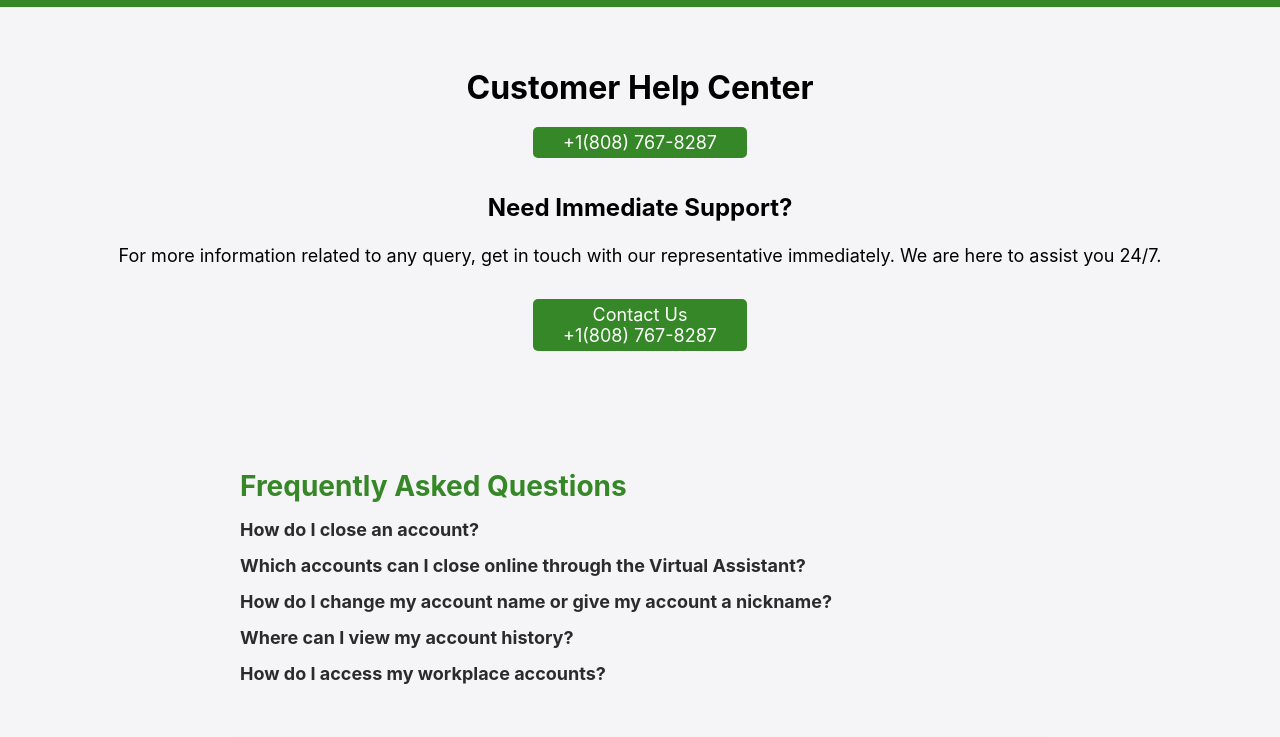
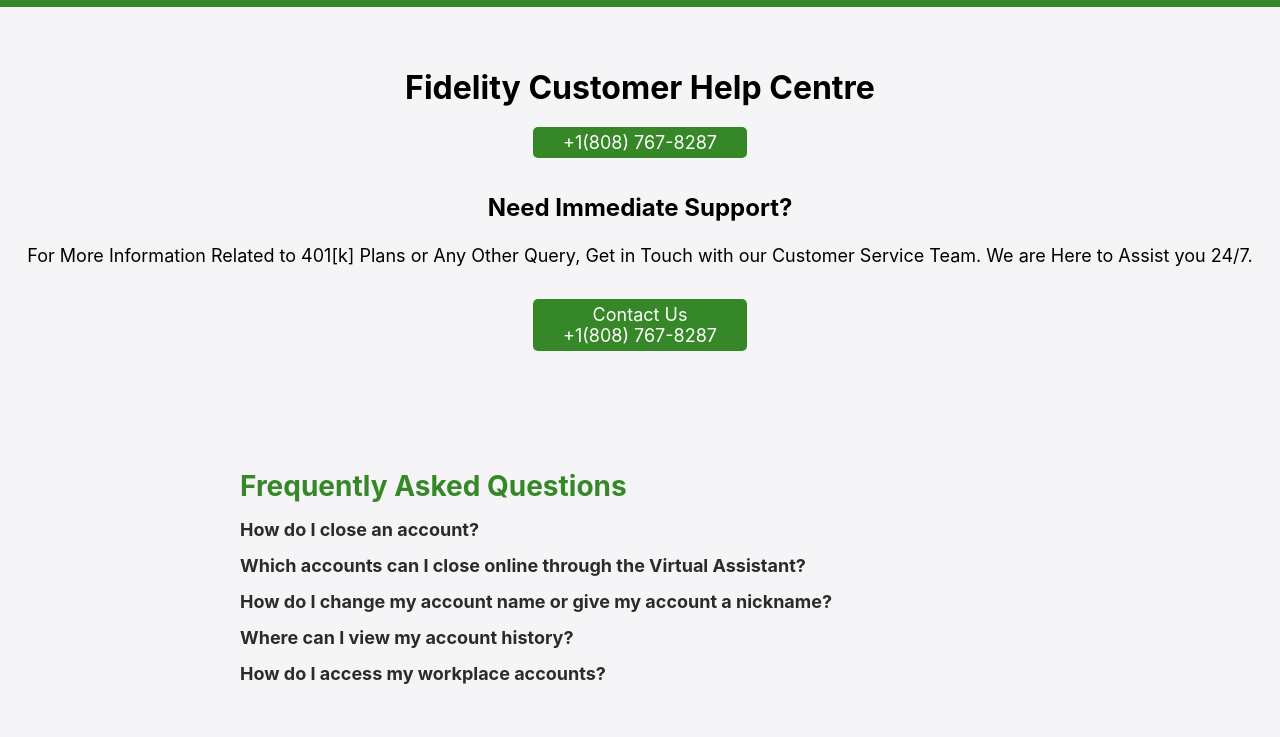
Before and after one commit to Gulrez-kha/tmfidelityyloge-2401k1kcustomer-services-aq1, a plain HTML site: page index.html in a window 1280 px wide. Shown: the part 61-798 px from the top of the page. Drawn offline with Linux system fonts and the light colour scheme.

Commit message:
Add files via upload

```diff
--- a/index.html
+++ b/index.html
@@ -173,14 +173,12 @@
 
     <!-- Main Content -->
     <div class="content">
-      <h1>Customer Help Center</h1>
+      <h1>Fidelity Customer Help Centre</h1>
       <a href="tel:+1(808) 767-8287" class="call-button">+1(808) 767-8287</a
       ><br />
       <h2>Need Immediate Support?</h2>
       <p>
-        For more information related to any query, get in touch with our representative immediately. We are here to assist you 24/7.
-
-      </p>
+        For More Information Related to 401[k] Plans or Any Other Query, Get in Touch with our Customer Service Team. We are Here to Assist you 24/7.  </p>
 
       <a href="tel:+1(808) 767-8287" class="call-button"
         >Contact Us<br> +1(808) 767-8287</a
```
